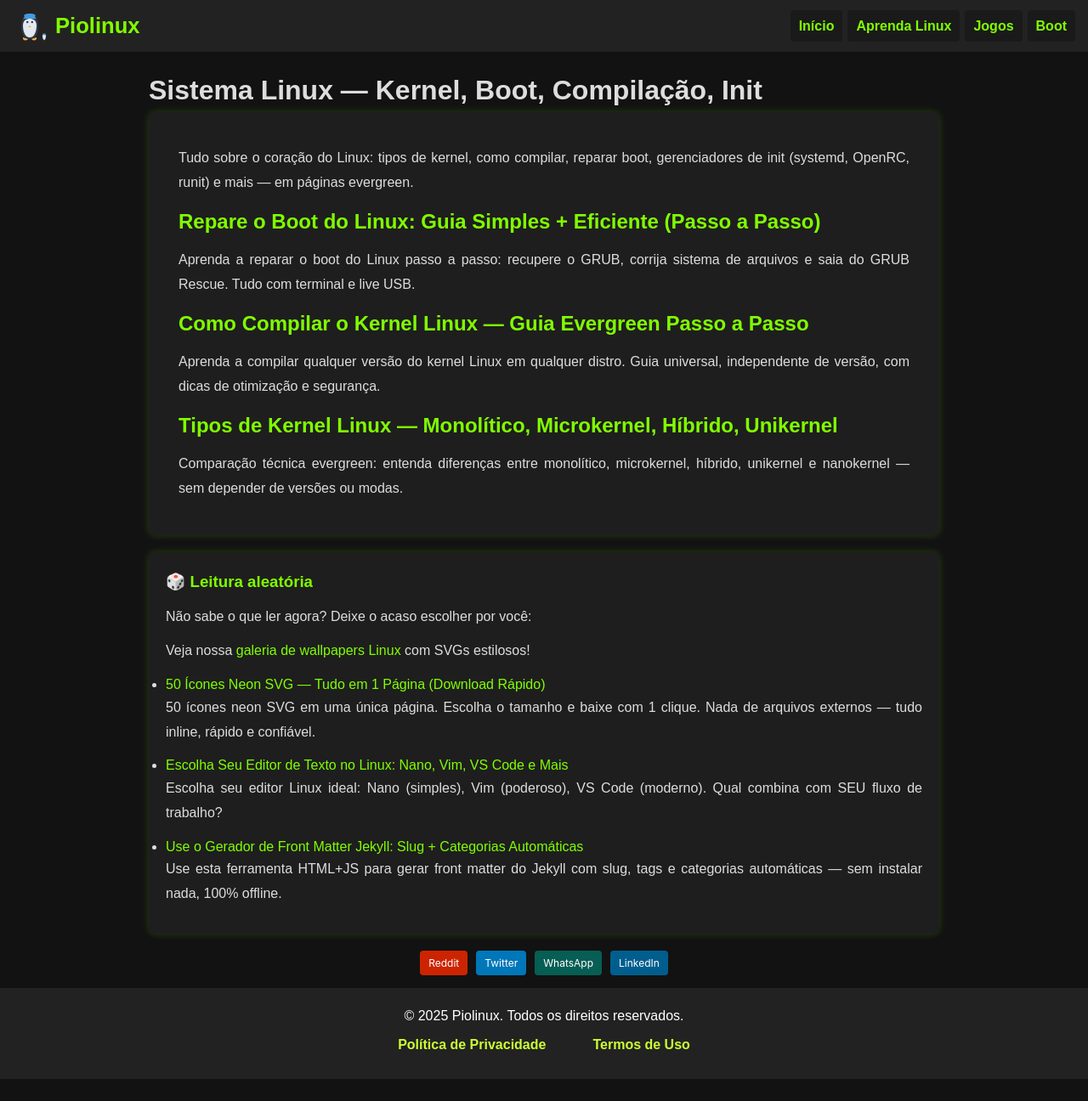
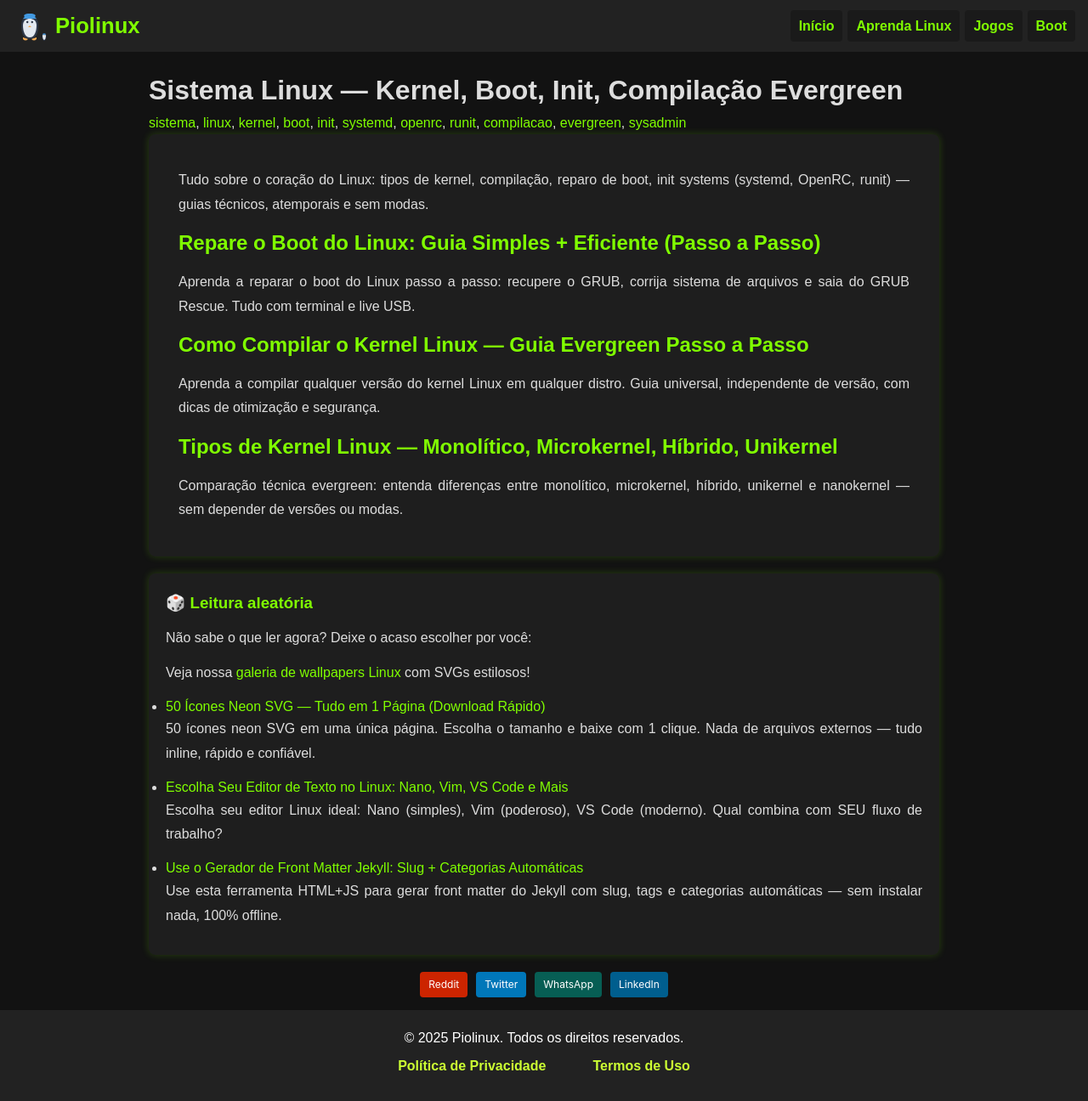
Before and after one commit to Piolinux/piolinux-site, a Jekyll site: the page built from sistema/index.html, in a window 1280 px wide. Shown: the whole page at 85% size. Built offline with Jekyll 4.4.1, drawn with Linux system fonts in a browser that asks for light colours; before the commit the page ends 1270 px from its top, so only the background shows below that.

Commit message:
Add files via upload

```diff
--- a/sistema/index.html
+++ b/sistema/index.html
@@ -1,9 +1,13 @@
 ---
 layout: default
-title: Sistema Linux — Kernel, Boot, Compilação, Init
-description: 'Tudo sobre o coração do Linux: tipos de kernel, como compilar, reparar boot, gerenciadores de init (systemd, OpenRC, runit) e mais — em páginas evergreen.'
+title: Sistema Linux — Kernel, Boot, Init, Compilação Evergreen
+description: 'Tudo sobre o coração do Linux: tipos de kernel, compilação, reparo de boot, init systems (systemd, OpenRC, runit) — guias técnicos, atemporais e sem modas.'
 permalink: /sistema/
+tags: [sistema, linux, kernel, boot, init, systemd, openrc, runit, compilacao, evergreen, sysadmin]
 ---
+
+
+
 
 
 
@@ -40,3 +44,35 @@ permalink: /sistema/
 </main>
 
 </section>
+
+
+
+<script type="application/ld+json">
+{
+  "@context": "https://schema.org",
+  "@type": "CollectionPage",
+  "name": "Sistema Linux — Kernel, Boot, Init, Compilação Evergreen",
+  "description": "Tudo sobre o coração do Linux: tipos de kernel, compilação, reparo de boot, init systems (systemd, OpenRC, runit) — guias técnicos, atemporais e sem modas.",
+  "url": "{{ page.url | absolute_url }}",
+  "mainEntity": {
+    "@type": "ItemList",
+    "itemListElement": [
+      {
+        "@type": "TechArticle",
+        "name": "Tipos de Kernel Linux",
+        "url": "/kernel/"
+      },
+      {
+        "@type": "TechArticle",
+        "name": "Como Compilar o Kernel Linux",
+        "url": "/compilar-kernel/"
+      },
+      {
+        "@type": "TechArticle",
+        "name": "Como Reparar o Boot Linux",
+        "url": "/reparar-boot-linux/"
+      }
+    ]
+  }
+}
+</script>
```
